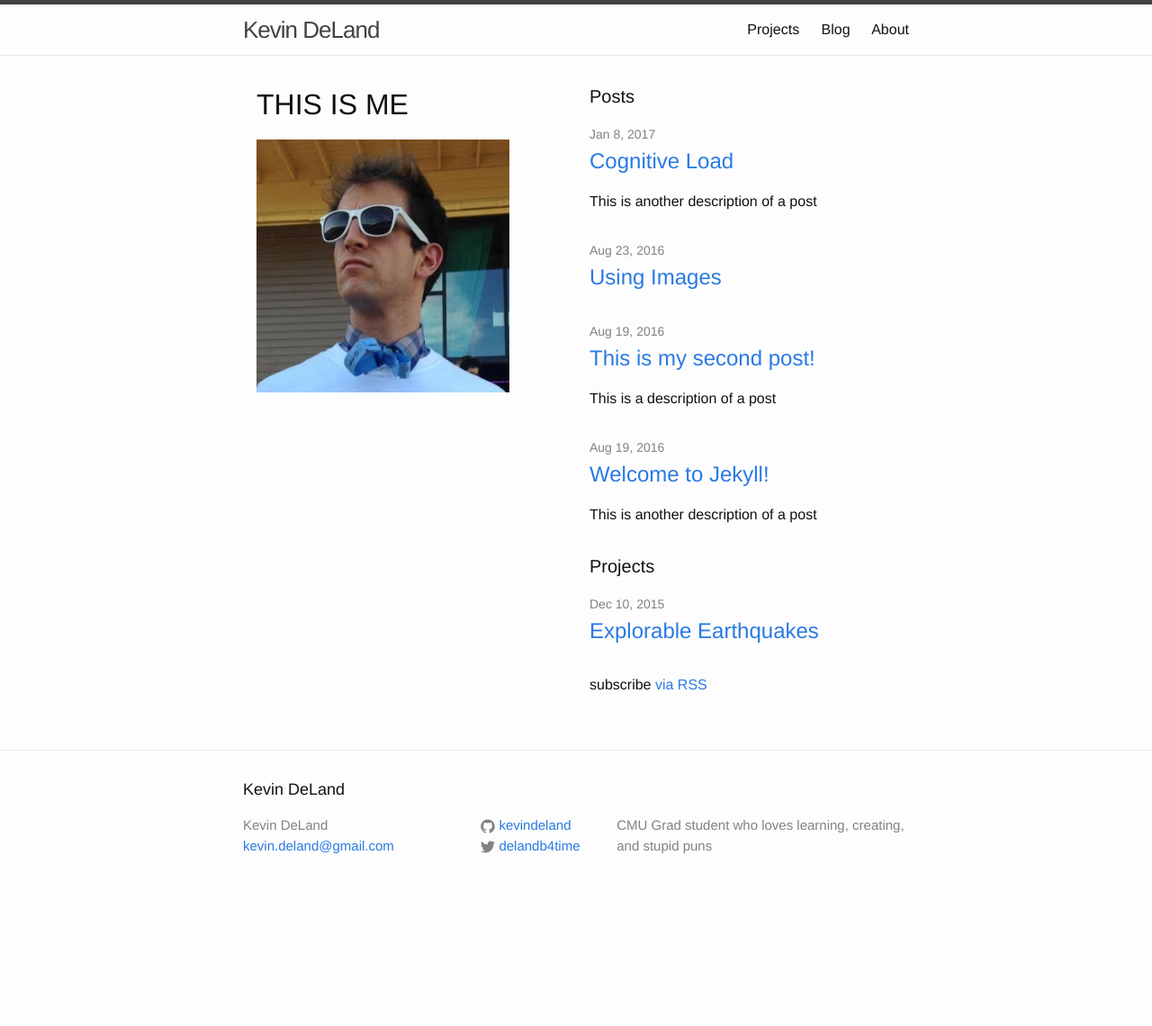
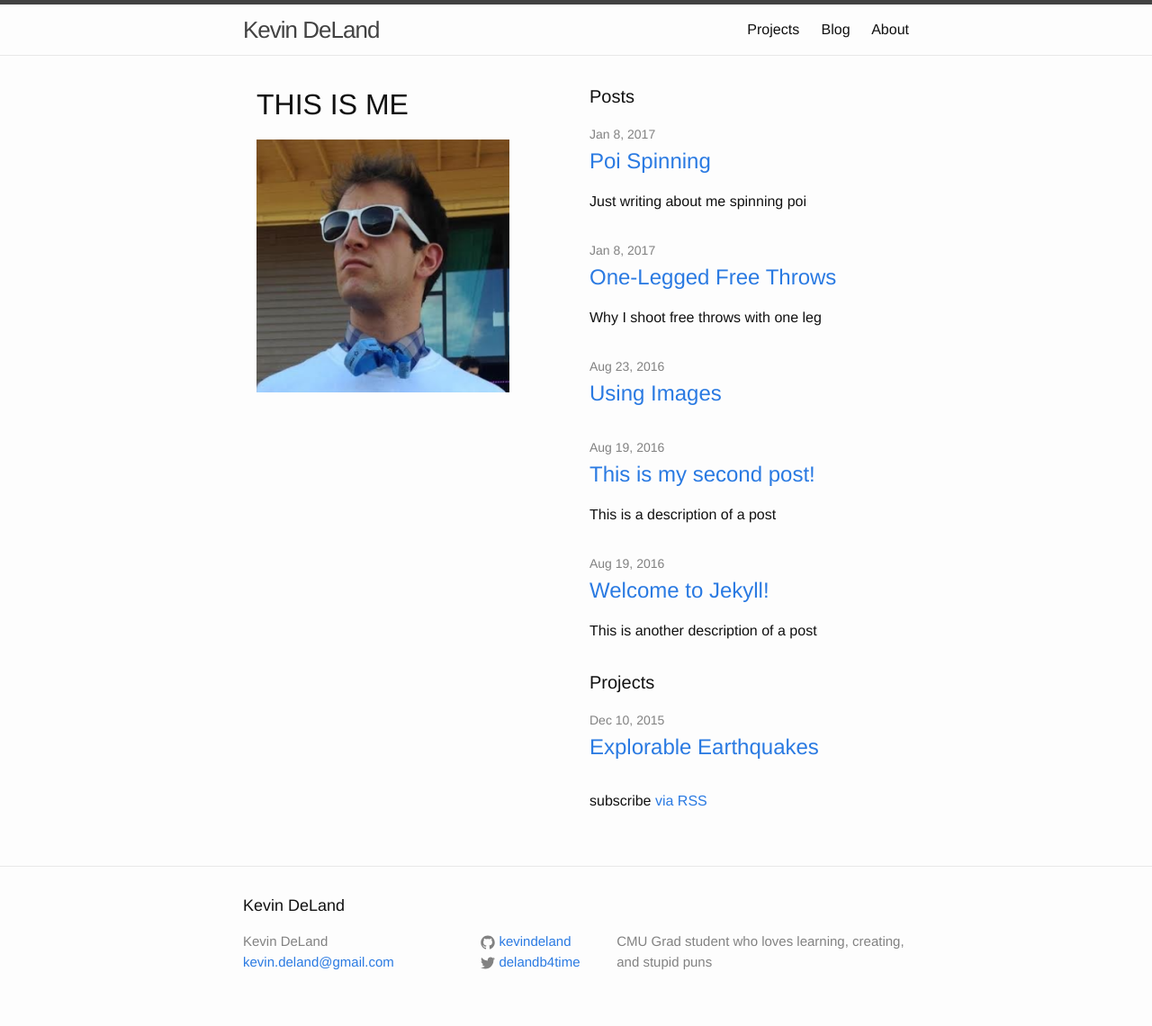
Before and after one commit to kevindeland/kevindeland.github.io, a Jekyll site: the page built from index.html, in a window 1280 px wide. Shown: the whole page at 90% size. Built offline with Jekyll 4.4.1, drawn with Linux system fonts in a browser that asks for light colours; before the commit the page ends 1011 px from its top, so only the background shows below that.

Commit message:
poi post

```diff
--- a/_posts/2017-01-08-free-throws.markdown
+++ b/_posts/2017-01-08-free-throws.markdown
@@ -1,12 +1,12 @@
 ---
 layout: post
-title:  "Cognitive Load"
+title:  "One-Legged Free Throws"
 date:   2017-01-08 18:10:51 -0400
-description: "This is another description of a post"
+description: "Why I shoot free throws with one leg"
 categories: jekyll update
 ---
 This Thursday I made my first ever free throw in a basketball game while standing on one leg! I was fouled on a shot (which totally should have been a jump ball, but that's okay), and got two free throws. I came up short on the first, as I was still a bit hesitant to shoot with one foot.
 
-Why shoot with one foot? It forces me to focus on my balance. If I am just sitting casually at the free throw line, my mind tends to wander. But if I am forced to align my balance, I must be completely present with my body, living completely in the moment.
+Why shoot with one foot? It forces me to focus on my balance. If I am just sitting casually at the free throw line, my mind tends to wander. But if I am forced to align my balance, I must be completely present with my body, living completely in the moment. This is something I had been practicing last spring, so I am glad I was able to try it out in a live game.
 
 I wonder... if I get too good at free throws on one leg, will I have to add another layer of difficulty?
--- /dev/null
+++ b/_posts/2017-01-08-spinning-poi.markdown
@@ -0,0 +1,15 @@
+---
+layout: post
+title:  "Poi Spinning"
+date:   2017-01-08 18:10:51 -0400
+description: "Just writing about me spinning poi"
+categories: jekyll update
+---
+I have been spinning poi since July of 2016, when a friend of a friend brought her poi to an outdoor baby shower. I tried it out and thought "hmmm this could be something pretty neat to learn." Then I went to PEX Summer Festival and attended a workshop by (Noel Yee)[http://noelyee.com/], and I was amazed that he was able to put this medium of dance into such mathematical terms. I have been hooked ever since. Poi spinning is the perfect combination of the kinesthetic and physical, the abstract and mathematical, and the musical, and is one of my favorite new ways to relieve stress and get out of my own head.
+
+Here is a gif of me doing a move called a "four-petal anti-spin flower". It's called an anti-spin because the hand travels in the opposite direction of the light.
+
+![ayy]({{ site.url }}/assets/antispin_2.gif)
+
+
+Funny story, I actually independently invented my own LED poi back in the summer of 2015, before I had even heard or seen of this type of thing. I used a pair of LED bike lights I had bought despite not having an actual bike, and some twine I found in a shed at a party. The full version of the story is the kind I can't really put on a blog, but ask me about it and maybe I'll tell you.
```
Also changed, not shown: 1 other file.
